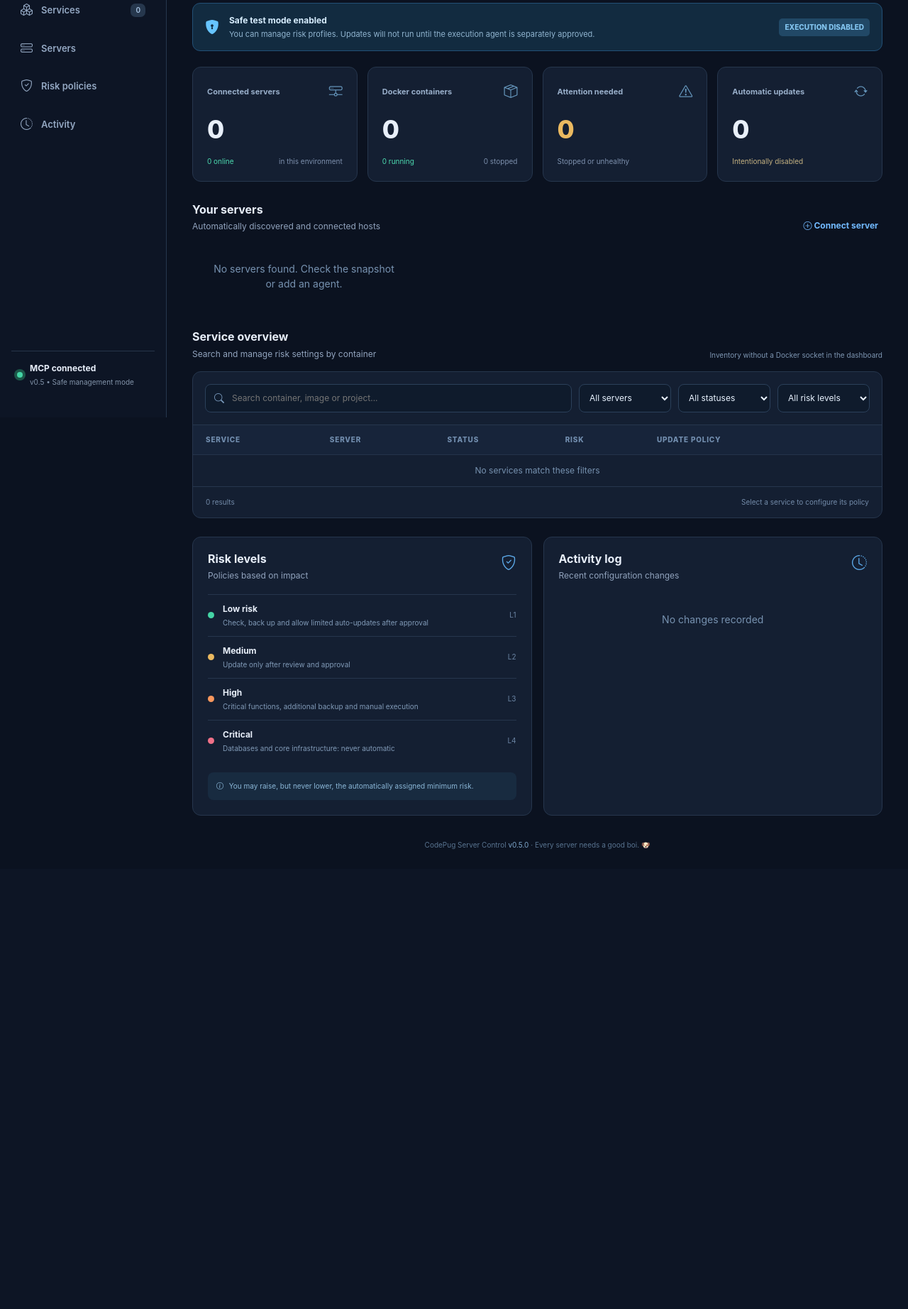
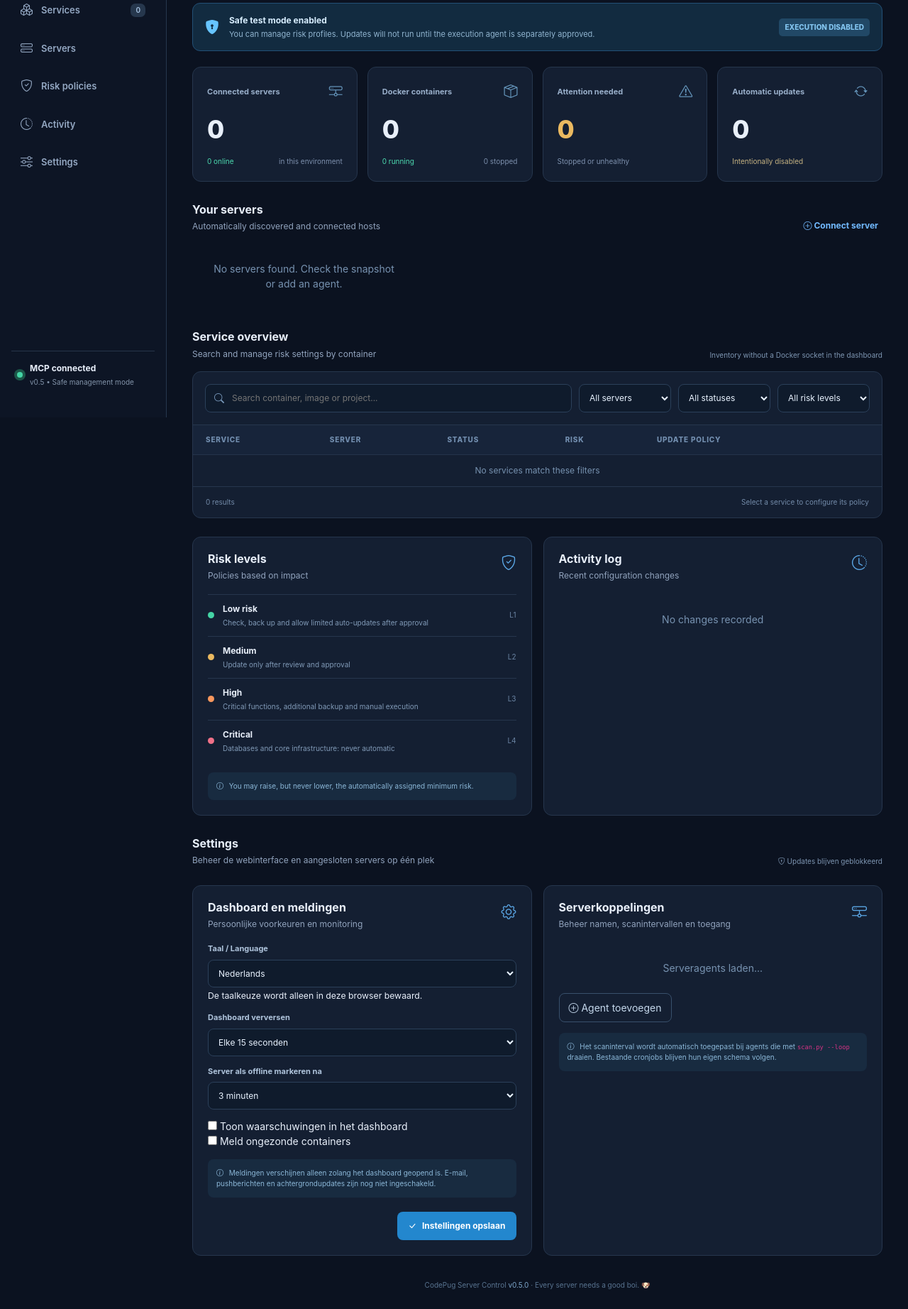
Before and after one commit to Evert-67/MCP, a Python web app: template dashboard/templates/index.html in a window 1280 px wide. Shown: the part 212-2056 px from the top of the page at 71% size. Before the commit the page ends 1408 px from the top, so only its background shows below. Run offline with Jinja, Linux system fonts and the light colour scheme; the template is opened without the code that fills it, so the values that code supplies are empty.

Commit message:
feat(settings): create dashboard settings and agent management sections

```diff
--- a/dashboard/templates/index.html
+++ b/dashboard/templates/index.html
@@ -15,6 +15,7 @@
     <a class="nav-link-custom" href="#servers"><i class="bi bi-hdd-stack"></i> Servers</a>
     <a class="nav-link-custom" href="#risk"><i class="bi bi-shield-check"></i> Risicobeleid</a>
     <a class="nav-link-custom" href="#activity"><i class="bi bi-clock-history"></i> Activiteit</a>
+    <a class="nav-link-custom" href="#settings"><i class="bi bi-sliders"></i> Instellingen</a>
     <div class="sidebar-bottom"><div class="connection-dot"></div><div><strong>MCP verbonden</strong><small>v0.5 • Beheermodus veilig</small></div></div>
   </aside>
   <main class="main" id="overview">
@@ -28,6 +29,35 @@
       <div class="section-head" id="services"><div><h2>Dienstenoverzicht</h2><p>Doorzoek en beheer risico-instellingen per container</p></div><span class="small-muted">Inventarisatie zonder Docker-socket in het dashboard</span></div>
       <div class="panel"><div class="filterbar"><div class="search"><i class="bi bi-search"></i><input id="search" placeholder="Zoek container, image of project..." autocomplete="off"></div><select id="filter-server" class="filter-select"><option value="">Alle servers</option></select><select id="filter-status" class="filter-select"><option value="">Alle statussen</option><option value="running">Actief</option><option value="stopped">Gestopt</option></select><select id="filter-risk" class="filter-select"><option value="">Alle risico's</option><option value="low">Laag</option><option value="medium">Middel</option><option value="high">Hoog</option><option value="critical">Kritiek</option></select></div><div class="table-responsive"><table class="services-table"><thead><tr><th>DIENST</th><th>SERVER</th><th>STATUS</th><th>RISICO</th><th>UPDATEBELEID</th><th></th></tr></thead><tbody id="service-rows"><tr><td colspan="6" class="loading">Containers laden...</td></tr></tbody></table></div><div class="table-foot"><span id="results-count">— resultaten</span><span>Klik op een dienst om het beleid in te stellen</span></div></div>
       <div class="two-col"><section class="panel side-panel" id="risk"><div class="panel-title"><div><h2>Risicolagen</h2><p>Een beleid dat rekening houdt met impact</p></div><i class="bi bi-shield-check section-icon"></i></div><div class="risk-item"><span class="risk-dot low"></span><div><strong>Laag risico</strong><small>Controleer, back-up en beperkte auto-updates na vrijgave</small></div><span class="risk-code">L1</span></div><div class="risk-item"><span class="risk-dot medium"></span><div><strong>Middel</strong><small>Update pas na beoordeling en goedkeuring</small></div><span class="risk-code">L2</span></div><div class="risk-item"><span class="risk-dot high"></span><div><strong>Hoog</strong><small>Kritieke functies, extra back-up en handmatige uitvoering</small></div><span class="risk-code">L3</span></div><div class="risk-item"><span class="risk-dot critical"></span><div><strong>Kritiek</strong><small>Databases en kerninfrastructuur: niet automatisch</small></div><span class="risk-code">L4</span></div><div class="panel-note"><i class="bi bi-info-circle"></i> Het automatische minimumrisico kun je verhogen, maar niet verlagen.</div></section><section class="panel side-panel" id="activity"><div class="panel-title"><div><h2>Activiteitenlog</h2><p>Laatste configuratiewijzigingen</p></div><i class="bi bi-clock-history section-icon"></i></div><div id="events" class="events"><div class="loading">Activiteit laden...</div></div></section></div>
+
+      <div class="section-head" id="settings"><div><h2>Instellingen</h2><p>Beheer de webinterface en aangesloten servers op één plek</p></div><span class="small-muted"><i class="bi bi-shield-lock"></i> Updates blijven geblokkeerd</span></div>
+      <div class="two-col settings-grid">
+        <section class="panel side-panel">
+          <div class="panel-title"><div><h2>Dashboard en meldingen</h2><p>Persoonlijke voorkeuren en monitoring</p></div><i class="bi bi-gear section-icon"></i></div>
+          <form id="settings-form">
+            <div class="form-row"><label for="settings-language">Taal / Language</label>
+              <select class="form-field" id="settings-language"><option value="nl">Nederlands</option><option value="en">English</option></select>
+              <small class="settings-hint">De taalkeuze wordt alleen in deze browser bewaard.</small>
+            </div>
+            <div class="form-row"><label for="settings-refresh">Dashboard verversen</label>
+              <select class="form-field" id="settings-refresh"><option value="15">Elke 15 seconden</option><option value="30">Elke 30 seconden</option><option value="60">Elke minuut</option><option value="120">Elke 2 minuten</option><option value="300">Elke 5 minuten</option></select>
+            </div>
+            <div class="form-row"><label for="settings-offline">Server als offline markeren na</label>
+              <select class="form-field" id="settings-offline"><option value="180">3 minuten</option><option value="300">5 minuten</option><option value="600">10 minuten</option><option value="900">15 minuten</option><option value="1800">30 minuten</option></select>
+            </div>
+            <label class="settings-switch"><input type="checkbox" id="settings-alerts"> Toon waarschuwingen in het dashboard</label>
+            <label class="settings-switch"><input type="checkbox" id="settings-unhealthy"> Meld ongezonde containers</label>
+            <div class="panel-note"><i class="bi bi-info-circle"></i> Meldingen verschijnen alleen zolang het dashboard geopend is. E-mail, pushberichten en achtergrondupdates zijn nog niet ingeschakeld.</div>
+            <div class="modal-buttons"><button type="submit" class="primary-btn" id="settings-save"><i class="bi bi-check-lg"></i> Instellingen opslaan</button></div>
+          </form>
+        </section>
+        <section class="panel side-panel">
+          <div class="panel-title"><div><h2>Serverkoppelingen</h2><p>Beheer namen, scanintervallen en toegang</p></div><i class="bi bi-hdd-network section-icon"></i></div>
+          <div id="settings-agents" class="settings-agent-list"><div class="loading">Serveragents laden...</div></div>
+          <button class="secondary-btn" id="settings-add-agent"><i class="bi bi-plus-circle"></i> Agent toevoegen</button>
+          <div class="panel-note"><i class="bi bi-info-circle"></i> Het scaninterval wordt automatisch toegepast bij agents die met <code>scan.py --loop</code> draaien. Bestaande cronjobs blijven hun eigen schema volgen.</div>
+        </section>
+      </div>
       <footer>CodePug Server Control <span>v0.5.0</span> · Every server needs a good boi. 🐶</footer>
     </div>
   </main>
```
